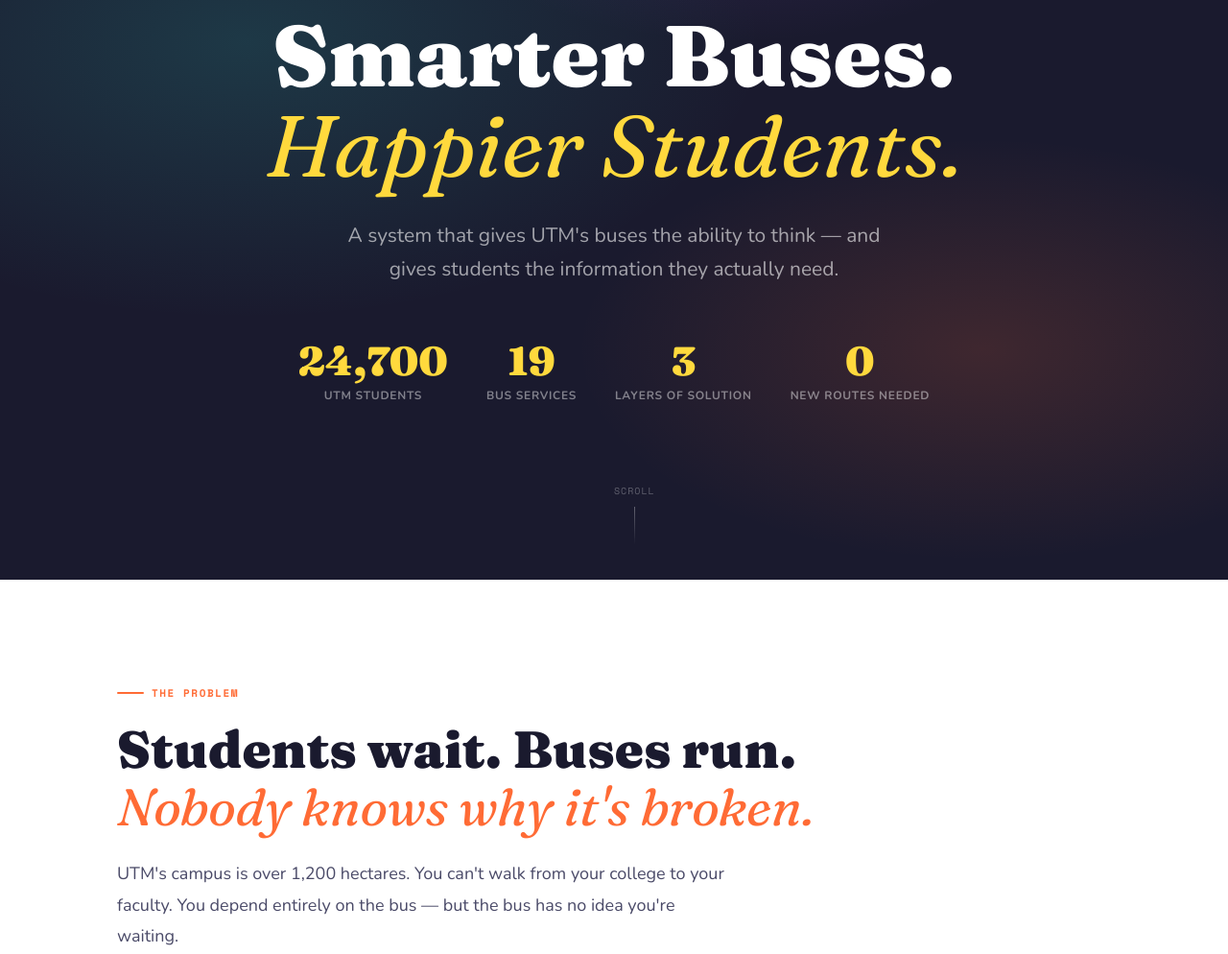
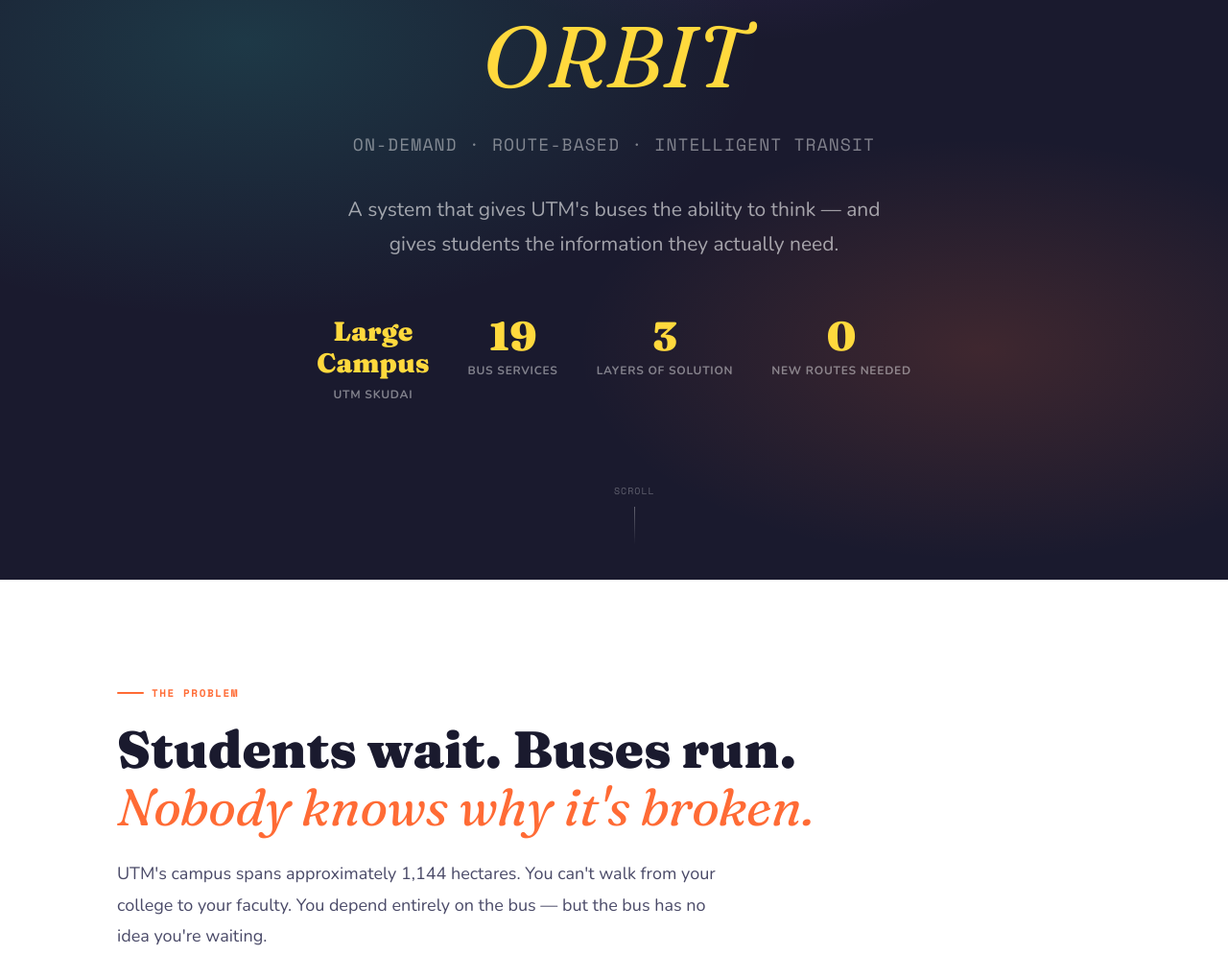
Before and after one commit to SamyAridhan/Fleet_MAS, a plain HTML site: page index.html in a window 1280 px wide. Shown: the part 196-1190 px from the top of the page at 96% size. Drawn offline with nearby package versions, Linux system fonts and the light colour scheme.

Commit message:
change student number

```diff
--- a/index.html
+++ b/index.html
@@ -3,7 +3,7 @@
 <head>
 <meta charset="UTF-8">
 <meta name="viewport" content="width=device-width, initial-scale=1.0">
-<title>UTM Smart Bus System — Project Proposal</title>
+<title>ORBIT — On-Demand, Route-Based Intelligent Transit | UTM PSM1 Proposal</title>
 <link href="https://fonts.googleapis.com/css2?family=Fraunces:ital,opsz,wght@0,9..144,300;0,9..144,700;0,9..144,900;1,9..144,400&family=Nunito:wght@400;600;700;800;900&family=Space+Mono:wght@400;700&display=swap" rel="stylesheet">
 <style>
   :root {
@@ -159,10 +159,11 @@
 <!-- HERO -->
 <div class="hero">
   <div class="hero-badge">UTM FYP — PSM1 / PSM2 Proposal</div>
-  <h1>Smarter Buses.<br><em>Happier Students.</em></h1>
+  <h1><em>ORBIT</em></h1>
+  <p class="hero-sub" style="font-size:clamp(14px,1.8vw,18px);letter-spacing:.06em;text-transform:uppercase;color:rgba(255,255,255,.45);font-family:'Space Mono',monospace;margin-bottom:8px;">On-Demand · Route-Based · Intelligent Transit</p>
   <p class="hero-sub">A system that gives UTM's buses the ability to think — and gives students the information they actually need.</p>
   <div class="hero-meta">
-    <div class="hero-meta-item"><span class="num">24,700</span><span class="lbl">UTM Students</span></div>
+    <div class="hero-meta-item"><span class="num" style="font-size:28px;line-height:1.2;">Large<br>Campus</span><span class="lbl">UTM Skudai</span></div>
     <div class="hero-meta-item"><span class="num">19</span><span class="lbl">Bus Services</span></div>
     <div class="hero-meta-item"><span class="num">3</span><span class="lbl">Layers of Solution</span></div>
     <div class="hero-meta-item"><span class="num">0</span><span class="lbl">New Routes Needed</span></div>
@@ -176,7 +177,7 @@
     <div class="reveal">
       <div class="section-label">The Problem</div>
       <h2>Students wait. Buses run.<br><em>Nobody knows why it's broken.</em></h2>
-      <p class="body-text">UTM's campus is over 1,200 hectares. You can't walk from your college to your faculty. You depend entirely on the bus — but the bus has no idea you're waiting.</p>
+      <p class="body-text">UTM's campus spans approximately 1,144 hectares. You can't walk from your college to your faculty. You depend entirely on the bus — but the bus has no idea you're waiting.</p>
     </div>
 
     <div class="problem-cards reveal">
@@ -477,7 +478,7 @@
 
 <!-- FOOTER -->
 <footer>
-  <strong>UTM Campus Bus Optimization System</strong>
+  <strong>ORBIT — On-Demand, Route-Based Intelligent Transit System</strong>
   PSM1 / PSM2 Final Year Project &nbsp;·&nbsp; Faculty of Computing<br>
   Universiti Teknologi Malaysia, Skudai &nbsp;·&nbsp; Semester 02, 2025/2026<br>
   Supervisor: Dr Sim Hiew Moi
```
